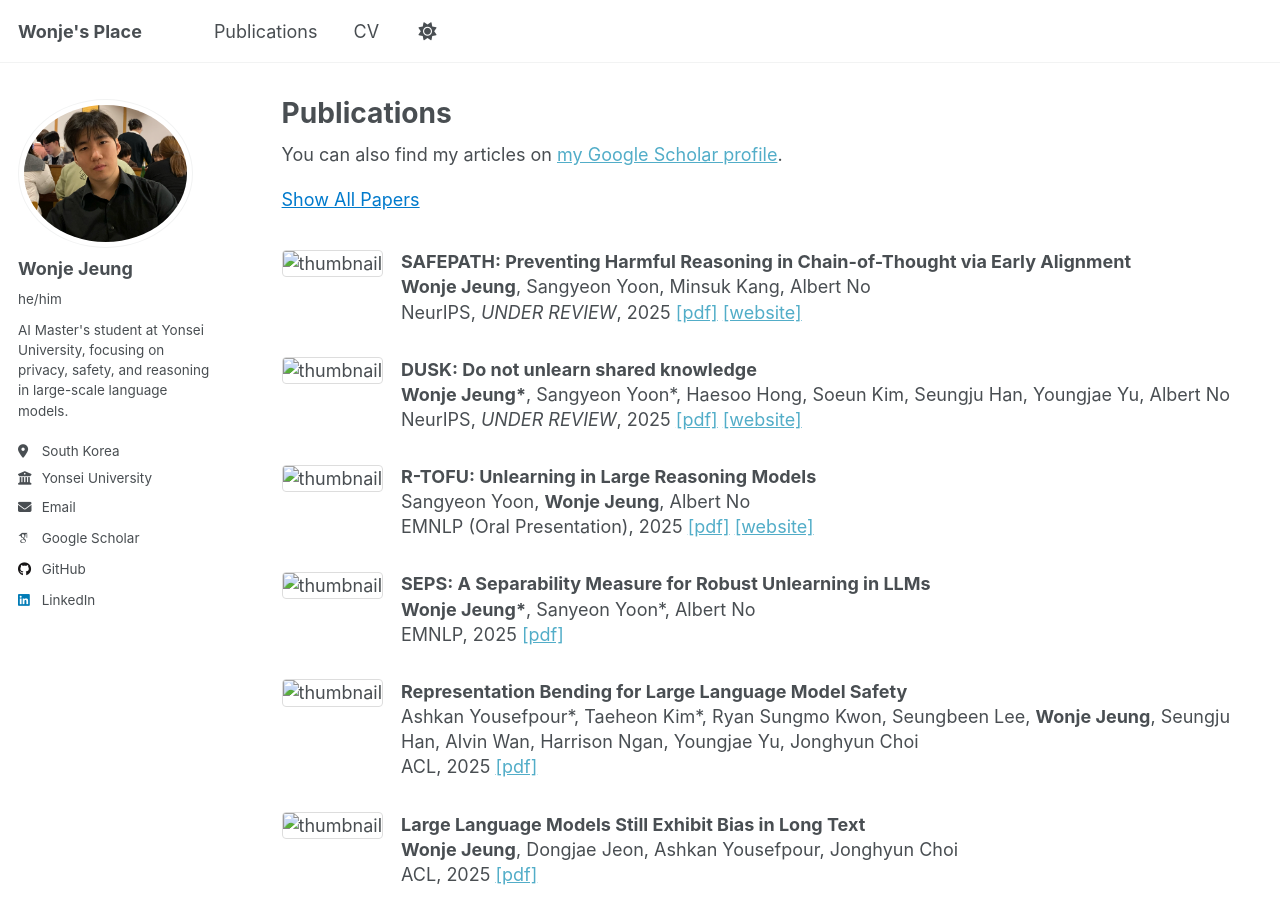
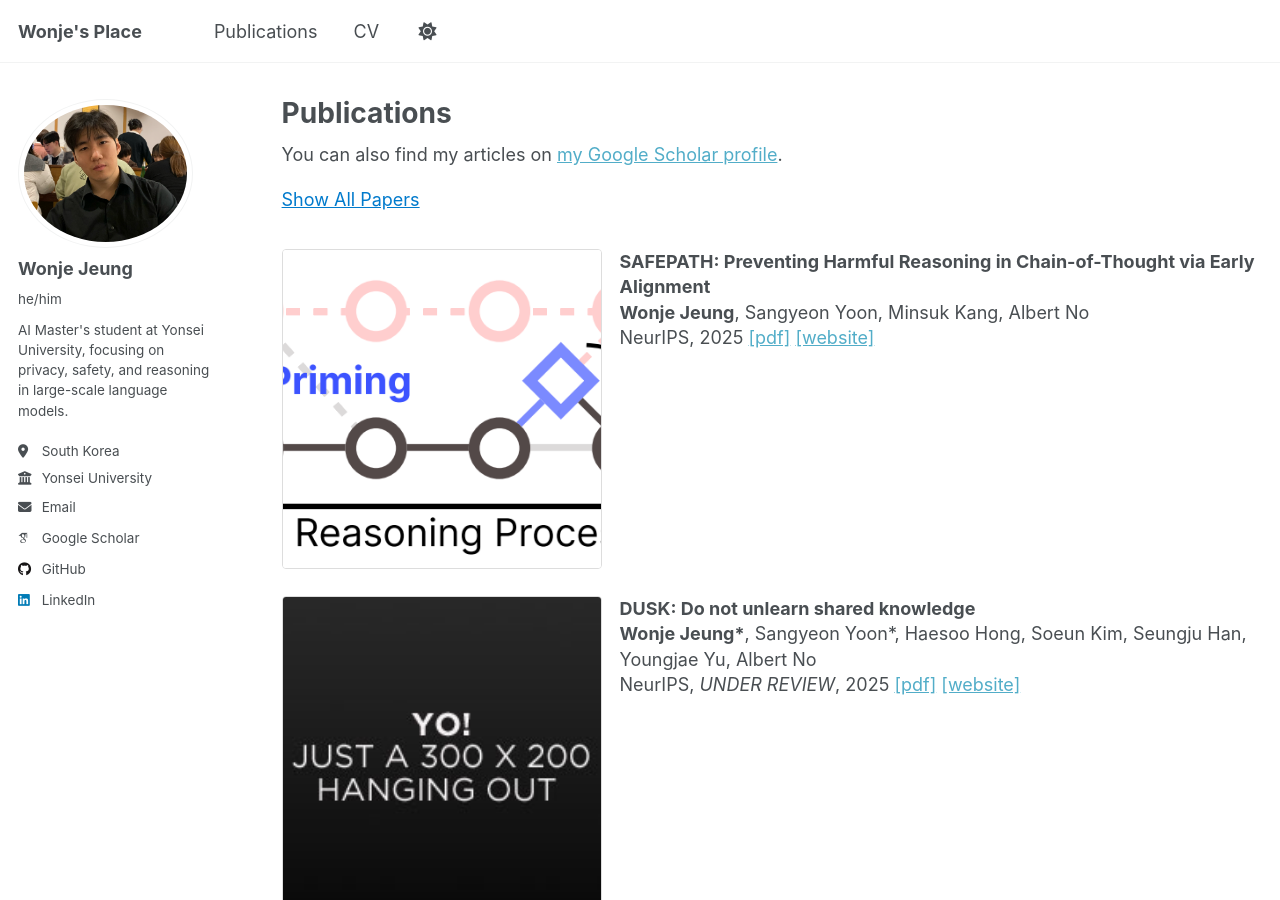
Before and after one commit to WonjeJeung/WonjeJeung.github.io, a Jekyll site: the page built from _pages/publications.html, in a window 1280 px wide and 900 px high. Built offline with Jekyll 4.4.1, drawn with Linux system fonts in a browser that asks for light colours; some web fonts are replaced.

Commit message:
image test

```diff
--- a/_data/publications.json
+++ b/_data/publications.json
@@ -4,12 +4,13 @@
     "title": "SAFEPATH: Preventing Harmful Reasoning in Chain-of-Thought via Early Alignment",
     "authors": "Wonje Jeung, Sangyeon Yoon, Minsuk Kang, Albert No",
     "venue": "NeurIPS",
-    "status": "UNDER REVIEW",
+    "status": "",
     "year": 2025,
     "pdf": true,
     "selected": true,
     "pdf_url": "https://arxiv.org/abs/2505.14667",
     "website_url": "https://ai-isl.github.io/safepath",
+    "img_url": "/images/papers/safepath.png",
     "desc": ""
   },
   {
--- a/_pages/publications.html
+++ b/_pages/publications.html
@@ -111,7 +111,7 @@ Show All Papers
         {% if paper.img_url %}
           <img src="{{ paper.img_url }}" alt="thumbnail">
         {% else %}
-          <img src="/assets/images/image-alignment-300x200.jpg" alt="thumbnail">
+          <img src="/images/image-alignment-300x200.jpg" alt="thumbnail">
         {% endif %}
       </div>
 
```
Also changed, not shown: images/papers/safepath.png (added).
